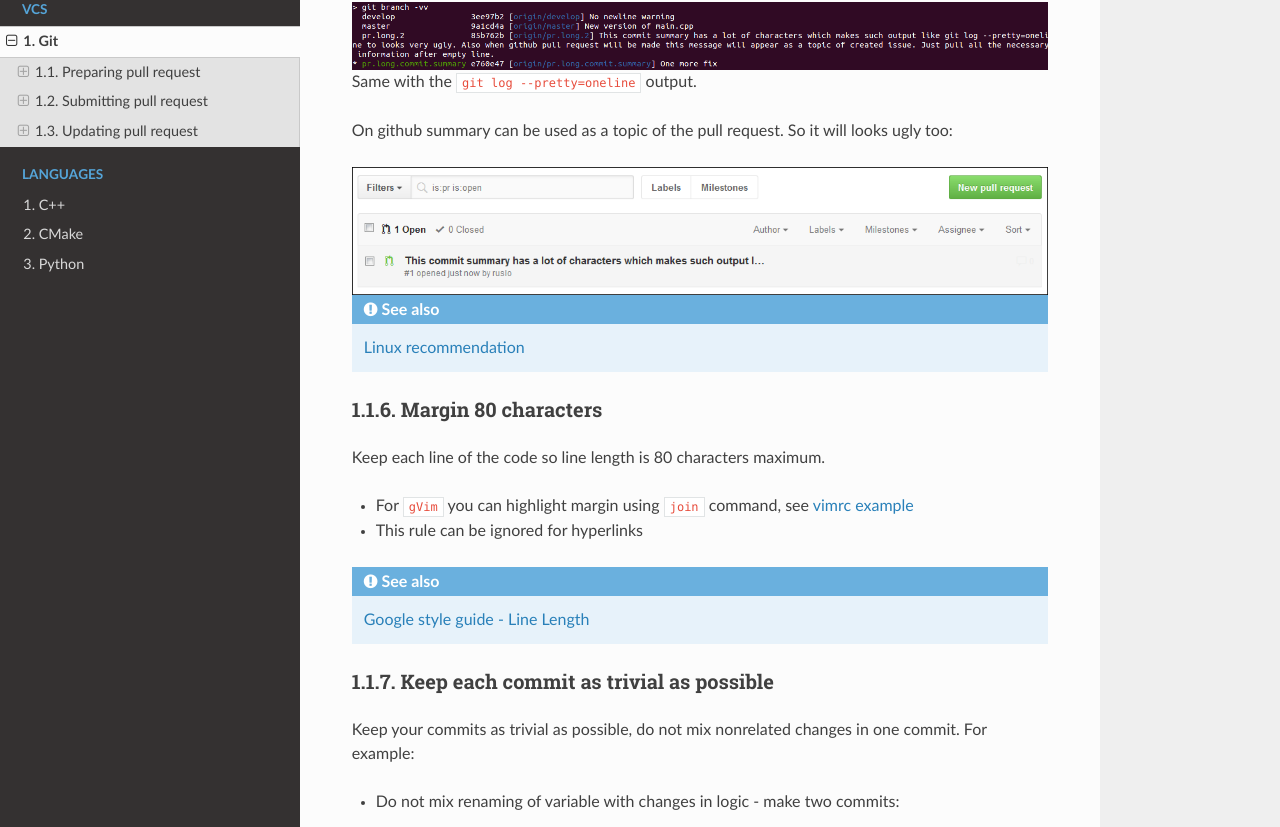
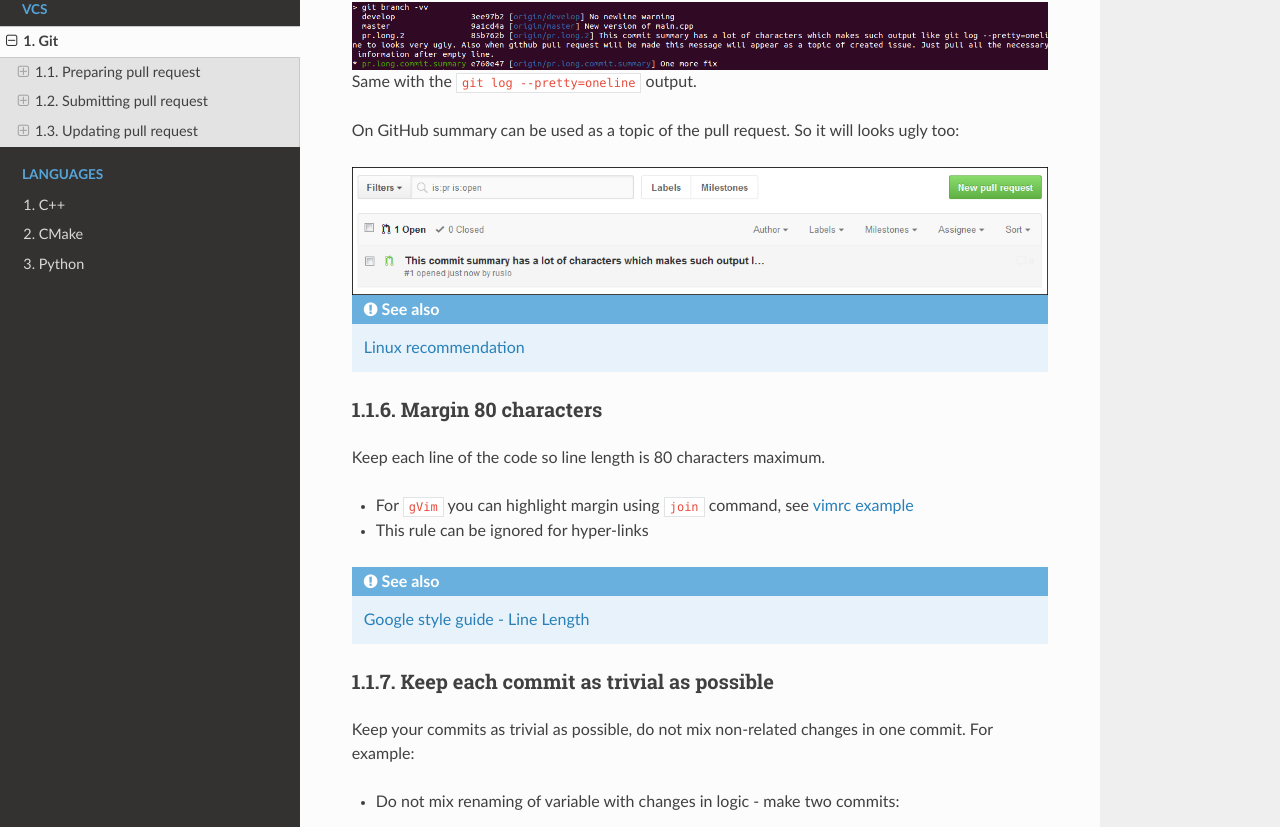
Before and after one commit to ruslo/0, a Sphinx documentation site: the page built from docs/git.rst, in a window 1280 px wide and 1400 px high, scrolled down 2074 px. Shown: the part 137-964 px from the top of the window. Built offline with Sphinx 7.4.7 and the Read the Docs theme 2.0.0, drawn with Linux system fonts in a browser that asks for light colours; some of the changed text lies outside the part shown.

```diff
--- a/docs/cmake.rst
+++ b/docs/cmake.rst
@@ -170,7 +170,7 @@ Upper case for command specifiers:
 
   list(APPEND list_var append_var)
 
-Lower case for local variables (temps, params, ...):
+Lower case for local variables (temps, parameters, ...):
 
 .. code-block:: cmake
 
@@ -282,7 +282,7 @@ export(PACKAGE ...)
 Library of CMake extra modules
 ==============================
 
-* All defined functions/macroses start with ``<libname>_`` (`example <https://github.com/ruslo/sugar/tree/master/cmake/utility>`_)
+* All defined functions/macros start with ``<libname>_`` (`example <https://github.com/ruslo/sugar/tree/master/cmake/utility>`_)
 * no ``message`` command inside, only `wrappers <https://github.com/ruslo/sugar/tree/master/cmake/print>`_
 
  * ``<libname>_STATUS_PRINT`` option control ``message`` output (default value is ``ON``)
--- a/docs/git.rst
+++ b/docs/git.rst
@@ -66,7 +70,7 @@ to user but add additional mess with the diffs.
 Check there is a new line at end of file
 ~~~~~~~~~~~~~~~~~~~~~~~~~~~~~~~~~~~~~~~~
 
-You can see this warning while creating github pull request:
+You can see this warning while creating GitHub pull request:
 
 .. image:: /images/github-diff-no-newline-warning.png
   :align: center
@@ -108,7 +112,7 @@ Long summary makes output of ``git branch -vv`` looks bad:
 
 Same with the ``git log --pretty=oneline`` output.
 
-On github summary can be used as a topic of the pull request. So it will looks
+On GitHub summary can be used as a topic of the pull request. So it will looks
 ugly too:
 
 .. image:: /images/github-pull-request-long-summary.png
@@ -122,7 +126,7 @@ Margin 80 characters
 Keep each line of the code so line length is 80 characters maximum.
 
 * For ``gVim`` you can highlight margin using ``join`` command, see `vimrc example`__
-* This rule can be ignored for hyperlinks
+* This rule can be ignored for hyper-links
 
 .. seealso:: `Google style guide - Line Length <https://google.github.io/styleguide/cppguide.html#Line_Length>`_
 
@@ -131,7 +135,7 @@ Keep each line of the code so line length is 80 characters maximum.
 Keep each commit as trivial as possible
 ~~~~~~~~~~~~~~~~~~~~~~~~~~~~~~~~~~~~~~~
 
-Keep your commits as trivial as possible, do not mix nonrelated changes in one commit.
+Keep your commits as trivial as possible, do not mix non-related changes in one commit.
 For example:
 
 * Do not mix renaming of variable with changes in logic - make two commits:
```
Also changed, not shown: other parts of docs/git.rst (+5 -1 lines), docs/cpp.rst (+9 -1 lines).
